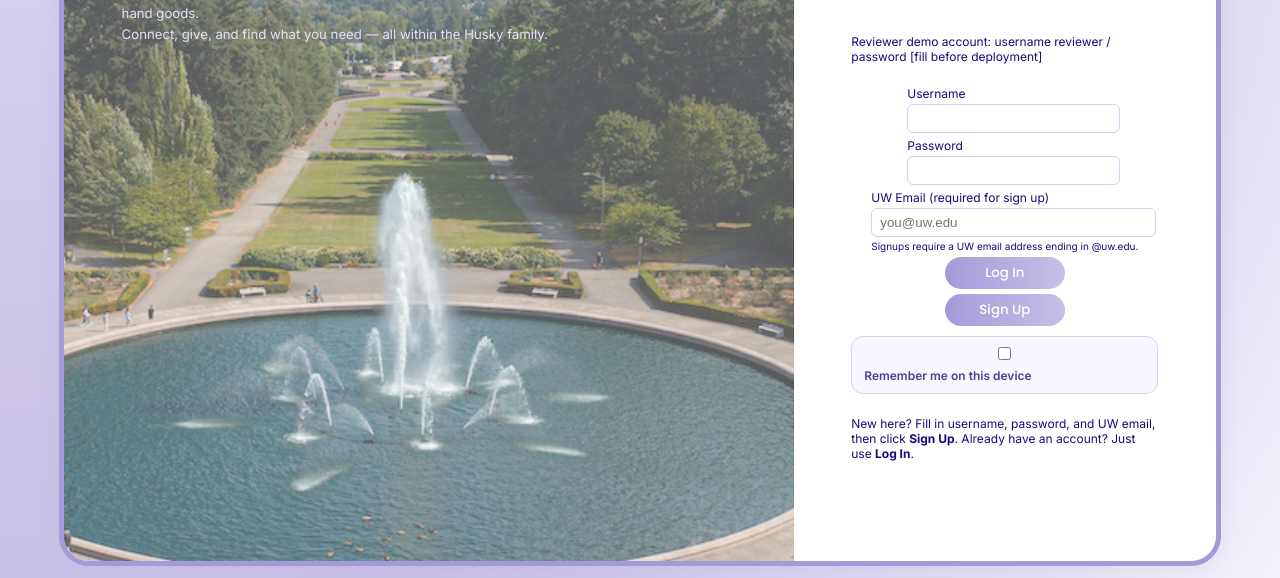
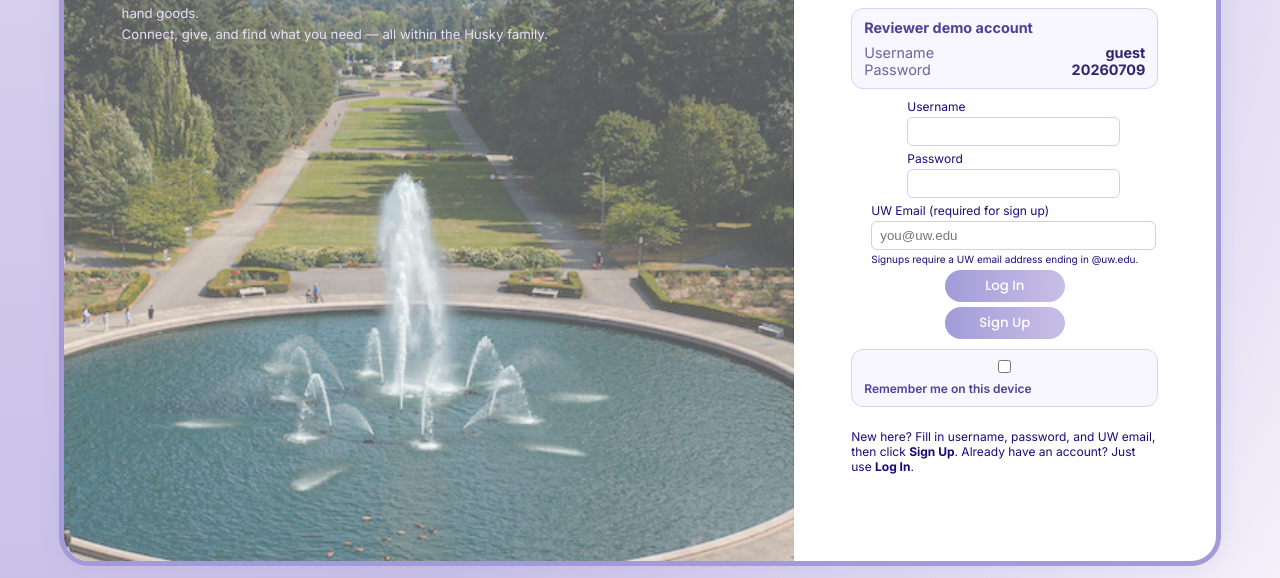
Before and after one commit to harrist-950501/husky-help-husky, a website: page public/index.html in a window 1280 px wide. Shown: the part 222-800 px from the top of the page. Drawn offline with Linux system fonts and the light colour scheme.

Commit message:
Style reviewer demo account note

```diff
--- a/public/index.css
+++ b/public/index.css
@@ -56,6 +56,36 @@ html[data-theme="dark"] #welcome-area p {
 
 #login-area h2 {
   color: #A39BD8;
+}
+
+#demo-account-note {
+  width: 100%;
+  box-sizing: border-box;
+  padding: 10px 12px;
+  border: 1px solid #d9d2f1;
+  border-radius: 12px;
+  background: #f8f6ff;
+  color: #4d4096;
+  font-size: 0.9rem;
+}
+
+#demo-account-note p {
+  margin: 0 0 8px;
+  font-weight: 700;
+}
+
+#demo-account-note div {
+  display: flex;
+  justify-content: space-between;
+  gap: 12px;
+}
+
+#demo-account-note span {
+  color: #6d629e;
+}
+
+#demo-account-note strong {
+  color: #2f256f;
 }
 
 #login-area form {
@@ -119,6 +149,20 @@ html[data-theme="dark"] #login-area label {
   color: #d8d6e8;
 }
 
+html[data-theme="dark"] #demo-account-note {
+  background: #2a243c;
+  border-color: #5f5685;
+  color: #d6cef8;
+}
+
+html[data-theme="dark"] #demo-account-note span {
+  color: #aaa1cf;
+}
+
+html[data-theme="dark"] #demo-account-note strong {
+  color: #f4f1ff;
+}
+
 html[data-theme="dark"] #login-area input {
   background-color: #2a2538;
   border: 1px solid #564f76;
--- a/public/index.html
+++ b/public/index.html
@@ -34,9 +34,17 @@
       </section>
       <section id="login-area">
         <h2>Sign In or Create Account</h2>
-        <p id="demo-account-note">
-          Reviewer demo account: username reviewer / password [fill before deployment]
-        </p>
+        <section id="demo-account-note" aria-label="Reviewer demo account">
+          <p>Reviewer demo account</p>
+          <div>
+            <span>Username</span>
+            <strong>guest</strong>
+          </div>
+          <div>
+            <span>Password</span>
+            <strong>20260709</strong>
+          </div>
+        </section>
         <form id="auth-form" novalidate>
           <label for="username">
             Username
```
